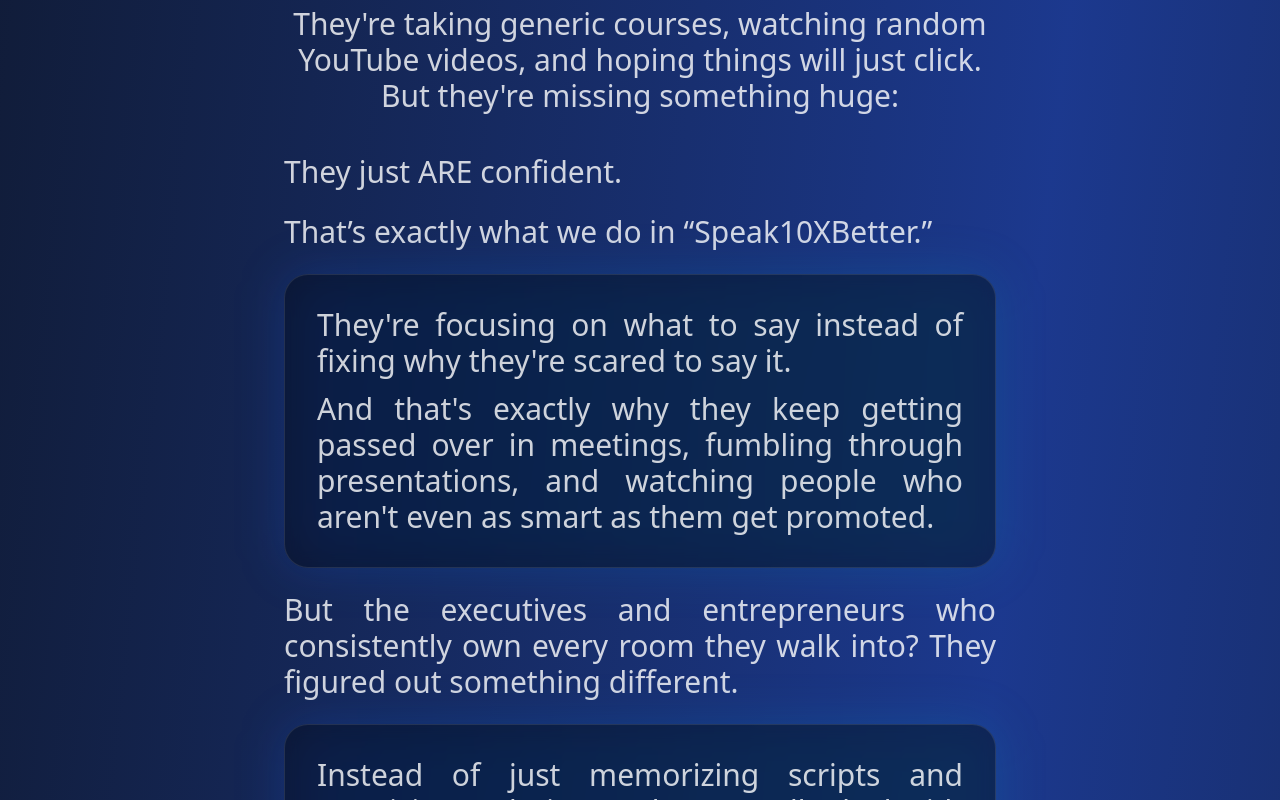
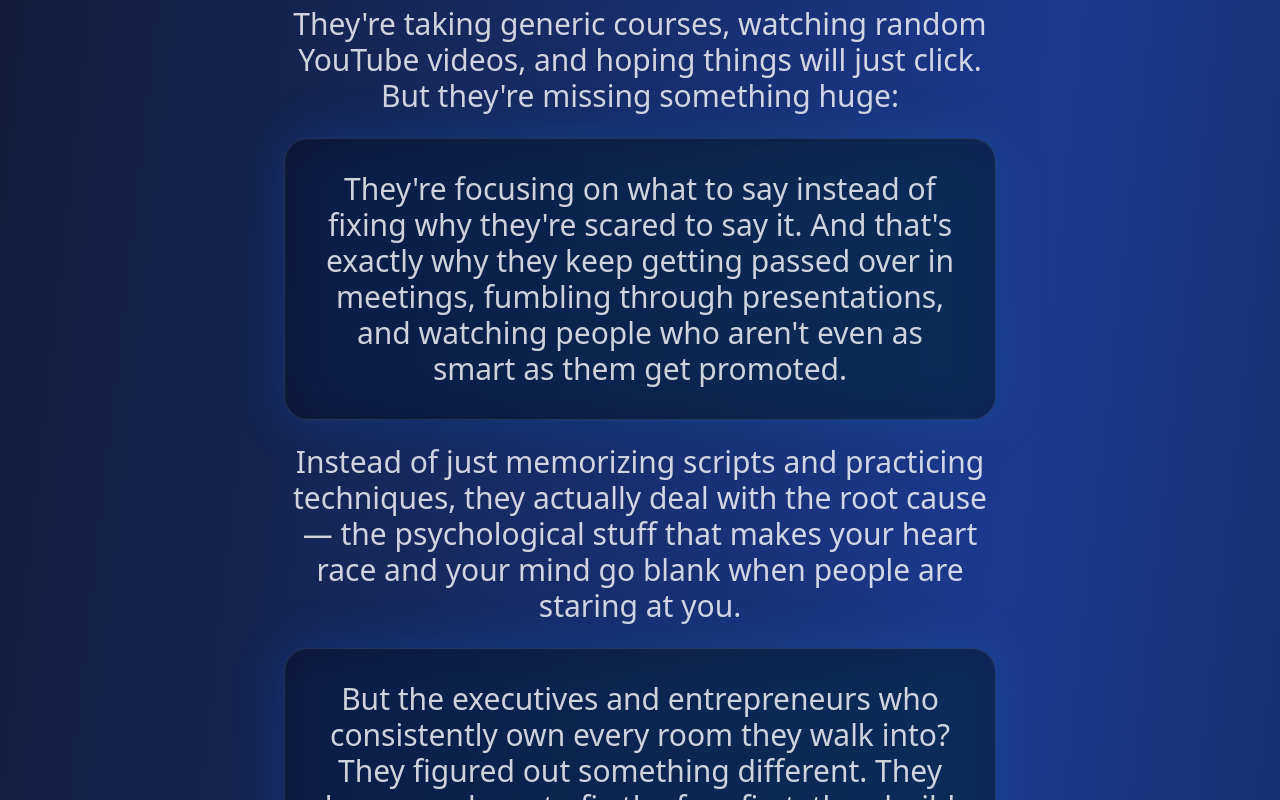
Before and after one commit to rdghostmann/Speak10xbetter, a Next.js app: page / in a window 1280 px wide. Shown: the part 1880-2680 px from the top of the page. Built offline with nearby package versions, Linux system fonts and the light colour scheme.

Commit message:
Update Stuff on Write-ups

```diff
--- a/components/About/About.jsx
+++ b/components/About/About.jsx
@@ -47,7 +47,7 @@ export default function About() {
               They're taking generic courses, watching random YouTube videos, and hoping things will just click. But they're missing something huge:
             </motion.p>
 
-            {/* <motion.div {...fadeInProps} className="relative">
+            <motion.div {...fadeInProps} className="relative">
               <div className="absolute inset-0 bg-gradient-to-r from-blue-600/20 to-cyan-600/20 rounded-3xl blur-xl"></div>
               <div className="relative bg-black/40 backdrop-blur-sm rounded-3xl p-8 border border-white/10">
                 <p>
@@ -71,11 +71,11 @@ export default function About() {
 
             <motion.p {...fadeInProps}>
               Once they eliminate that fear, everything else becomes natural. They don't have to "fake it" or pretend to be confident.
-            </motion.p> */}
+            </motion.p>
 
           </div>
 
-          <motion.div className="px-7 space-y-6 my-10 text-lg lg:text-3xl sm:text-center text-left lg:text-justify text-white/80 max-w-3xl mx-auto">
+          <motion.div className="hidden px-7 space-y-6 my-10 text-lg lg:text-3xl sm:text-center text-left lg:text-justify text-white/80 max-w-3xl mx-auto">
             <motion.p {...fadeInProps}>They just ARE confident.</motion.p>
             <motion.p {...fadeInProps}>That’s exactly what we do in “Speak10XBetter.”</motion.p>
 
```
